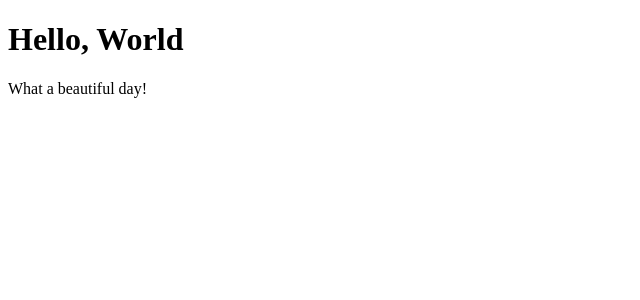
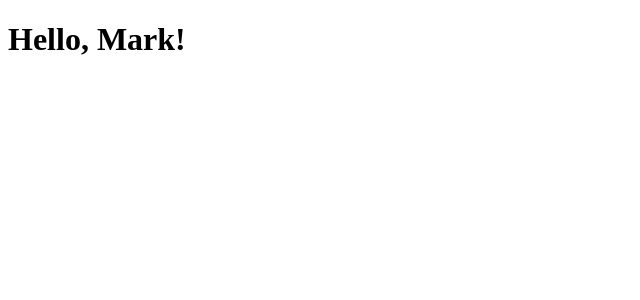
Before and after one commit to MAugelli/react-exercises, a JavaScript app: page / in a window 1280 px wide. Shown: the top 300 px of the page, without its empty margins (0-640 px from the left). Built offline with nearby package versions, Linux system fonts and the light colour scheme.

Commit message:
props-01

```diff
--- a/src/App.js
+++ b/src/App.js
@@ -1,10 +1,8 @@
-import Hello from "./components/Hello";
-import Message from "./components/Message";
+import Welcome from "./components/Welcome";
 
 const App = () => {
   return ( <div>
-    <Hello/>
-    <Message/>
+     <Welcome name="Mark"/>
   </div> );
 }
 
--- /dev/null
+++ b/src/components/Welcome.js
@@ -0,0 +1,7 @@
+function Welcome(prop){
+    return (
+        <h1>Hello, {prop.name}!</h1>
+    );
+}
+
+export default Welcome;
```
